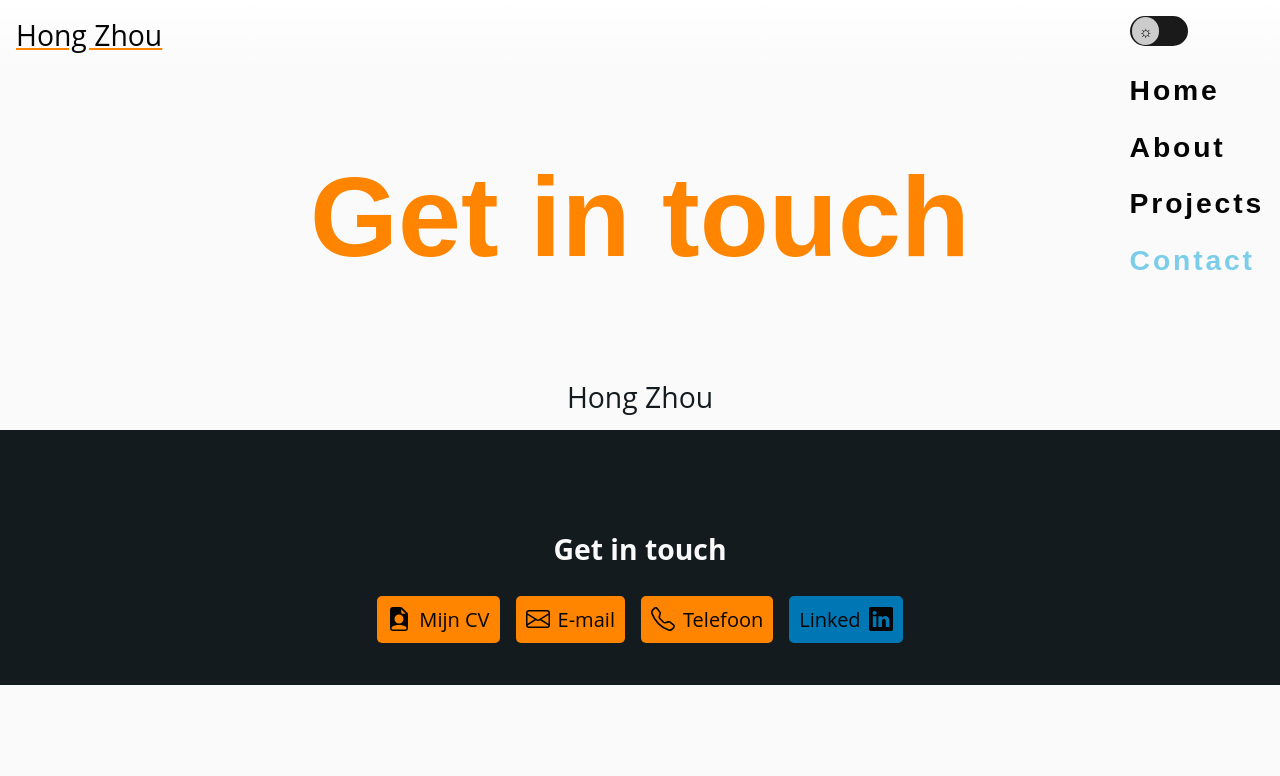
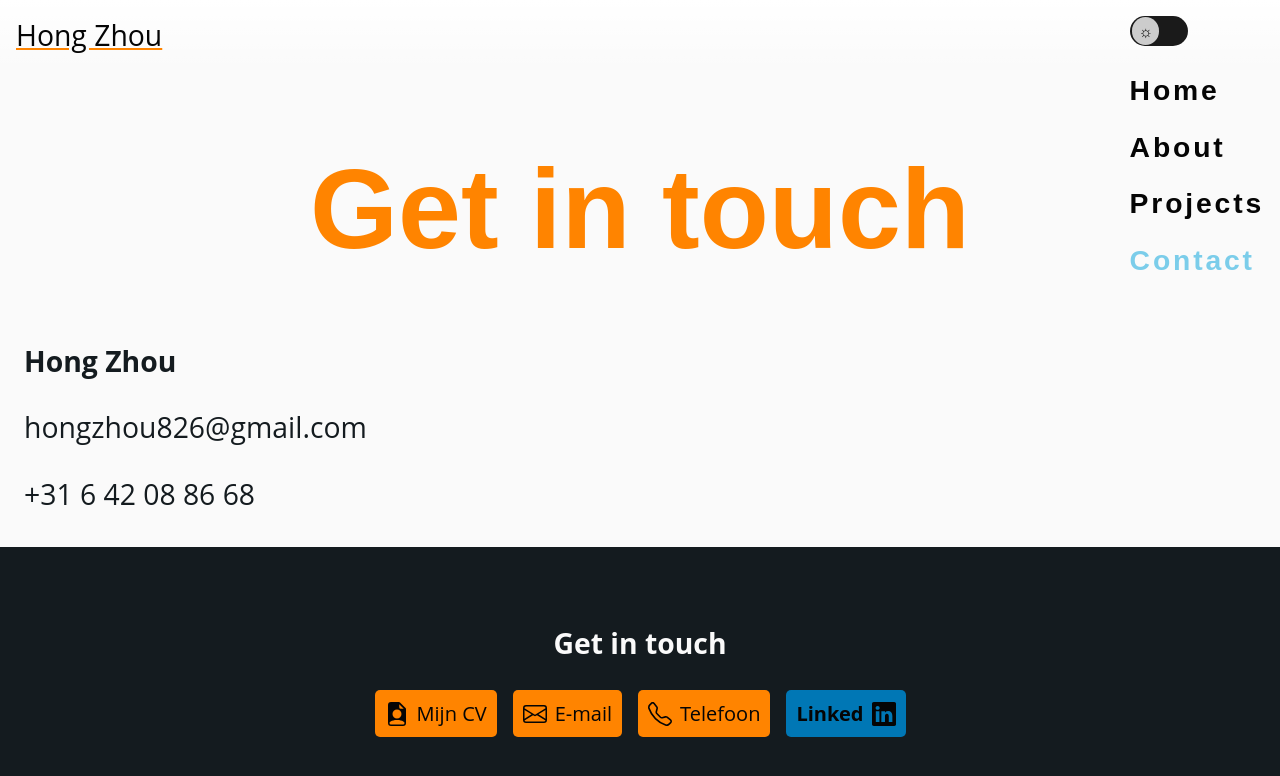
Before and after one commit to Hz-design/portfolio-2, a website: page contact.html in a window 1280 px wide. Drawn offline with Linux system fonts and the light colour scheme.

Commit message:
Redesign Contact pagina

```diff
--- a/contact.html
+++ b/contact.html
@@ -35,9 +35,10 @@
         <main>
             <section>
                 <h1>Get in touch</a></h1>
-                <section class="homepage-header-text">
-                    <p>Hong Zhou</p>
-
+                <section class="homepage-header-text contact-informatie">
+                    <p class="contact-naam">Hong Zhou</p>
+                    <p>hongzhou826@gmail.com</p>
+                    <p>+31 6 42 08 86 68</p>
                 </section>
             </section>
         </main>
--- a/css/style.css
+++ b/css/style.css
@@ -142,12 +142,15 @@ body{
     font-size: var(--fs-400);
     color: var(--clr-text-body);
     background-color: var(--clr-background);
+
+    min-height: 100vh;
     /* align-items: center; */
 }
 
 main{
     width: min(100% - 3rem, 55ch);
     margin-inline: auto;
+    flex-grow: 1;
 }
 
 /* Links and CTA's */
@@ -389,10 +392,6 @@ input[type="checkbox"].toggle:checked + label::after{
 
 /*  Homepage Styling */
 
-section{
-    padding-top: var(--normal-padding);
-}
-
 h1, h2, h3{
     font-family: var(--ff-accent);
     line-height: 1.1;
@@ -584,11 +583,13 @@ footer{
     width: 100%;
     text-align: center;
     padding: var(--padding-website);
+    flex-grow: 1;
+    align-content: center;
 }
 
 footer section h4{
     font-size: var(--font-size-h4);
-    margin: var(--margin-top-bottom);
+    margin-bottom: var(--normal-margin);
 }
 
 
@@ -769,6 +770,10 @@ footer ul{
     background-color: #0077B5;
 }
 
+.footer_linkedin span{
+    font-weight: bold;
+}
+
 .footer_linkedin:hover,
 .footer_linkedin:focus
 {
@@ -818,6 +823,13 @@ footer ul{
     opacity: 1;
 }
 
+
+/* Contact */
+.contact-naam{
+    font-weight: bold;
+}
+
+
 @media(min-width:25.5em) and (max-width: 62.5em){
     div.about-me-extra-photo{
         display: none;
@@ -825,7 +837,7 @@ footer ul{
 
 }
 
-/* Desktop screensize */
+/* tablet screensize */
 @media(min-width: 45em){
     main{
         width: 100%;
@@ -1117,8 +1129,15 @@ footer ul{
     footer section ul{
         flex-direction: row;
     }
+
+    /* Contact Tablet */
+    .contact-informatie{
+        max-width: none;
+        width: calc(100vw - 3rem);
 }
 
+
+/* Desktop screensize */
 @media(min-width: 62.5em){
     nav{
         background: var(--clr-background-gradient);
```
